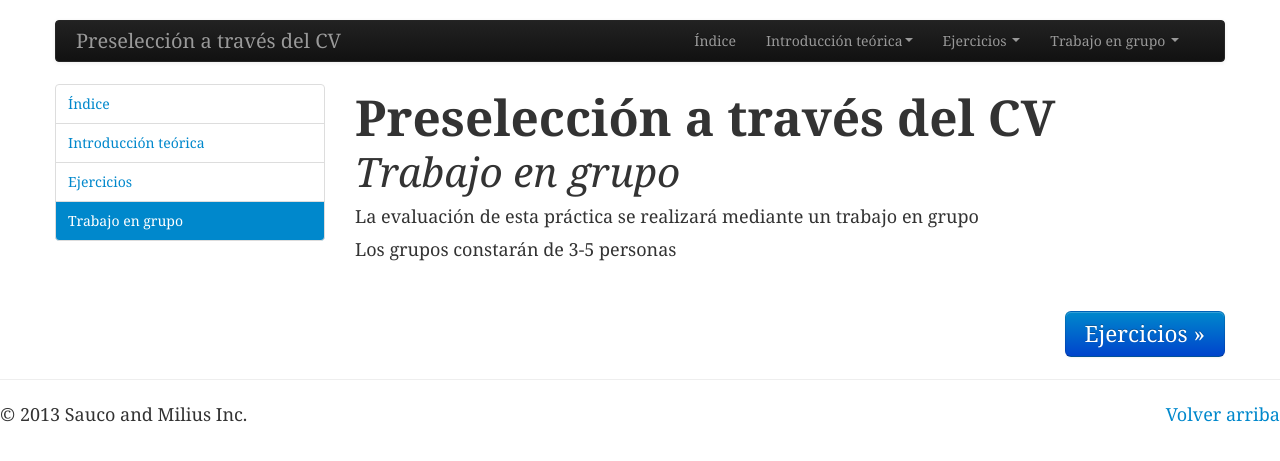
After one commit to Sauco82/aprendiendo-frontend, a PHP site: page /preseleccion/trabajo.html in a window 1280 px wide. The commit adds this page. Shown: the top 461 px of the page. Run offline with PHP 8.4, Linux system fonts and the light colour scheme.

Commit message:
añadidos archivos

```diff
--- a/index.php
+++ b/index.php
@@ -1,3 +1,4 @@
 <?php include_once("/odiorne/index.html"); ?>
 <?php include_once("/calculos/index.html"); ?>
 <?php include_once("/memoria/procesos_recuperacion/index.html"); ?>
+<?php include_once("/preseleccion/index.html"); ?>
--- /dev/null
+++ b/preseleccion/trabajo.html
@@ -0,0 +1,105 @@
+<!DOCTYPE html>
+<html>
+  <head>
+  	<meta http-equiv="Content-Type" content="text/html; charset=UTF-8" />
+    <title>Preselecci&oacute;n a través del CV</title>
+    <link href="css/bootstrap.min.css" rel="stylesheet" media="screen">
+    <link href="css/estilos.css" rel="stylesheet" media="screen">
+    <script src="http://code.jquery.com/jquery-latest.js"></script>
+    <script src="js/bootstrap.min.js"></script>
+
+
+  </head>
+  <body>
+
+    <div id="menu" class="navbar-wrapper">
+      <div class="container">
+        <div class="navbar navbar-inverse">
+               <div class="navbar-inner">
+
+                  <a class="brand" href="index.html">Preselecci&oacute;n a través del CV</a>
+
+                <!-- .btn-navbar is used as the toggle for collapsed navbar content -->
+            <a class="btn btn-navbar" data-toggle="collapse" data-target=".nav-collapse">
+              <span class="icon-bar"></span>
+              <span class="icon-bar"></span>
+              <span class="icon-bar"></span>
+            </a>
+
+
+                  <div class="nav-collapse collapse pull-right">
+
+                    <ul class="nav active">
+                      <li><a href="index.html">&Iacute;ndice</a></li>
+
+                      <li class="dropdown">
+                        <a href="intro.html" class="dropdown-toggle" data-toggle="dropdown"> Introducci&oacute;n te&oacute;rica<b class="caret"></b></a>
+                      </li>
+
+                      <li class="dropdown">
+                        <a href="ejercicios.html" class="dropdown-toggle" data-toggle="dropdown"> Ejercicios <b class="caret"></b></a>
+                      </li>
+
+                      <li class="dropdown">
+                        <a href="trabajo.html" class="dropdown-toggle" data-toggle="dropdown"> Trabajo en grupo <b class="caret"></b></a>
+
+                      </li>
+
+
+                    </ul>
+                  </div>
+                </div>
+              </div>
+      </div>
+    </div>
+
+
+    <div class="container marketing">
+      <div class="row">
+        <ul class="menu_lateral nav nav-tabs nav-stacked affix span3">
+          <li><a href="index.html">&Iacute;ndice </a></li>
+          <li><a href="intro.html">Introducci&oacute;n te&oacute;rica </a></li>
+          <li><a href="ejercicios.html">Ejercicios</a></li>
+          <li class="active"><a href="trabajo.html">Trabajo en grupo </a></li>
+        </ul>
+
+        <div class="span9 offset3">
+          <div class="hero">
+            <h1>Preselecci&oacute;n a trav&eacute;s del CV</h1>
+            <h2>Trabajo en grupo</h2>
+					<p>La evaluación de esta práctica se realizará mediante un trabajo en grupo</p>
+					<p>Los grupos constarán de 3-5 personas</p>
+
+
+            </div>
+
+          </div>
+
+        </div>
+
+        <p><a class="btn btn-primary btn-large pull-right" href="trabajo.html">Ejercicios »</a></p>
+      </div>
+
+      <hr>
+
+      <footer>
+        <p class="pull-right"><a href="#">Volver arriba</a></p>
+        <p>© 2013 Sauco and Milius Inc. </p>
+      </footer>
+
+    </div>
+
+
+
+
+
+
+</body>
+</html>
+
+
+
+
+
+
+  </body>
```
Also changed, not shown: preseleccion/img/IconCarmen.png (added), preseleccion/img/IconIsidoro.png (added), preseleccion/img/IconRaquel.png (added), preseleccion/img/IconTamara.png (added), preseleccion/img/IconVanesa.png (added), preseleccion/img/IconVirginia.png (added), 6 other files.
